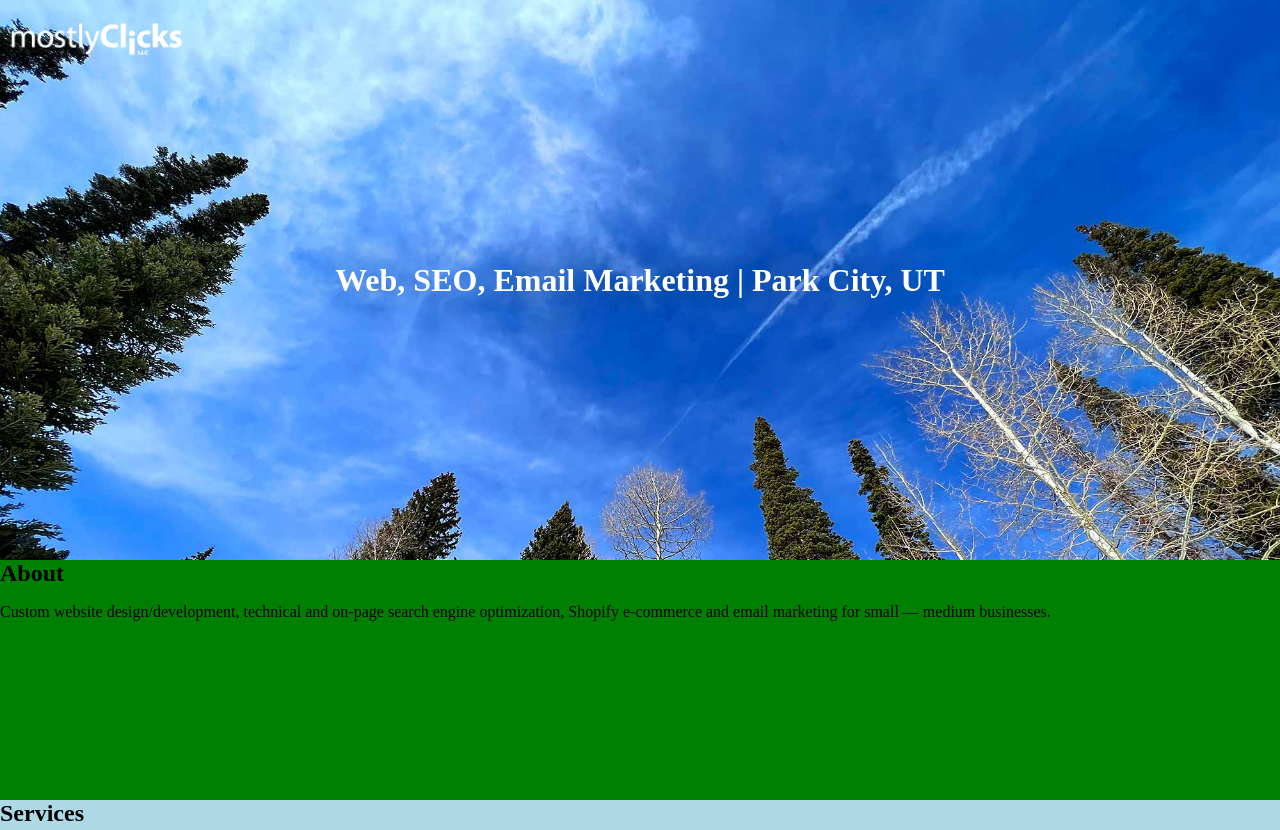
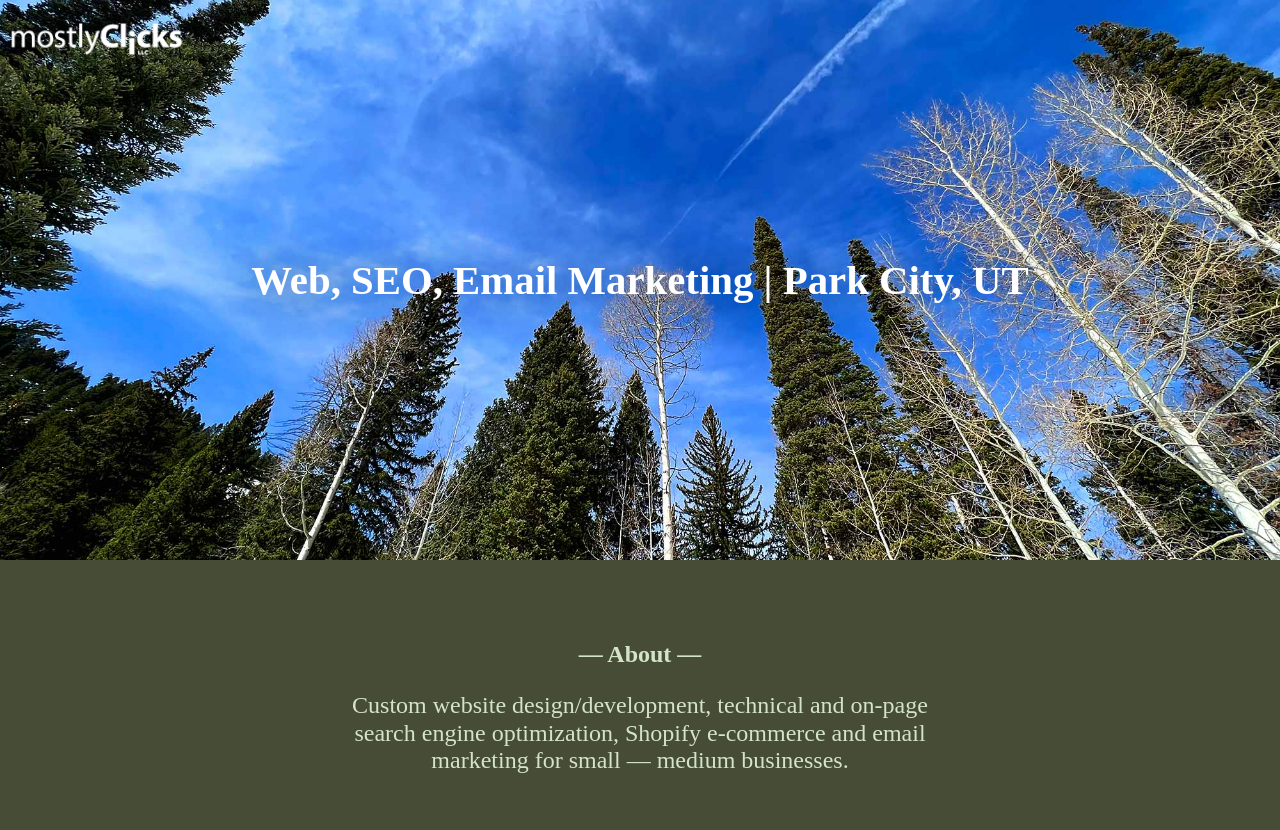
Before and after one commit to mostlyclicks/mostlyclicks-2022, a Gatsby site: page / in a window 1280 px wide. Shown: the top 830 px of the page. Built offline with nearby package versions, Linux system fonts and the light colour scheme; Gatsby itself is replaced by a stand-in of ours.

Commit message:
add hero and about us styling

```diff
--- a/src/components/About.js
+++ b/src/components/About.js
@@ -4,8 +4,10 @@ import styled from 'styled-components'
 const About = (props) => {
   return (
     <AboutBox>
-      <h2>{props.title}</h2>
-      {props.children}
+      <div>
+        <h2 id="about">{props.title}</h2>
+        {props.children}
+      </div>
     </AboutBox>
   );
 }
@@ -13,6 +15,29 @@ const About = (props) => {
 export default About
 
 const AboutBox = styled.div`
-  min-height:30vh;
-  background-color:green;
-`
+  min-height: 40vh;
+  background-color: #464c36;
+  display: flex;
+  padding: 0 3rem;
+  p {
+    color: #d3e4c7;
+  }
+  div {
+    align-self: center;
+    h2,
+    p {
+      text-align: center;
+    }
+    p {
+      font-size: 120%;
+      line-height:1.15em;
+    }
+    @media (min-width: 768px) {
+      width: 600px;
+      margin: 0 auto;
+      p {
+        font-size: 150%;
+      }
+    }
+  }
+`;
--- a/src/components/Hero.js
+++ b/src/components/Hero.js
@@ -6,9 +6,11 @@ const Hero = (props) => {
 
   return (
     <HeroBox>
-      <h1>{props.title}</h1>
+      <div>
+        <h1>{props.title}</h1>
+      </div>
     </HeroBox>
-  )
+  );
 }
 
 export default Hero
@@ -18,6 +20,7 @@ const HeroBox = styled.div`
   background-color:lightblue;
   background-image:url(${BgImage});
   background-size:cover;
+  background-position:center;
   position:relative;
   margin-top:-80px;
   display:flex;
@@ -26,5 +29,13 @@ const HeroBox = styled.div`
   h1 {
     color:white;
     text-shadow:0 0 40px rgba(0,0,0,.5);
+    text-align:center;
   }
+  div {
+    @media (min-width: 768px) {
+      h1 {font-size:255%;}
+    }
+  }
+
+
 `
--- a/src/components/Layout.js
+++ b/src/components/Layout.js
@@ -14,6 +14,14 @@ const GlobalStyle = createGlobalStyle`
   h1,h2,h3 p,div {
     margin:0;
     padding:0;
+  }
+
+  h2::before, h2::after {
+    content: " — ";
+    color:#d3e4c7;
+  }
+  h2#about {
+    color:#d3e4c7;
   }
 
 
```
